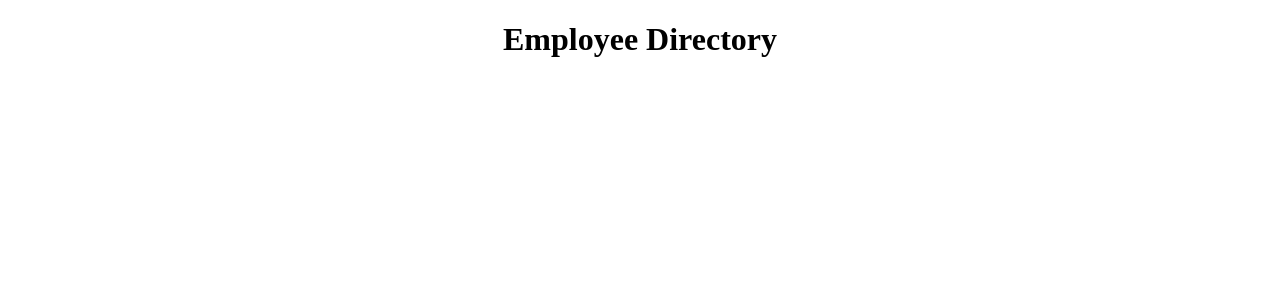
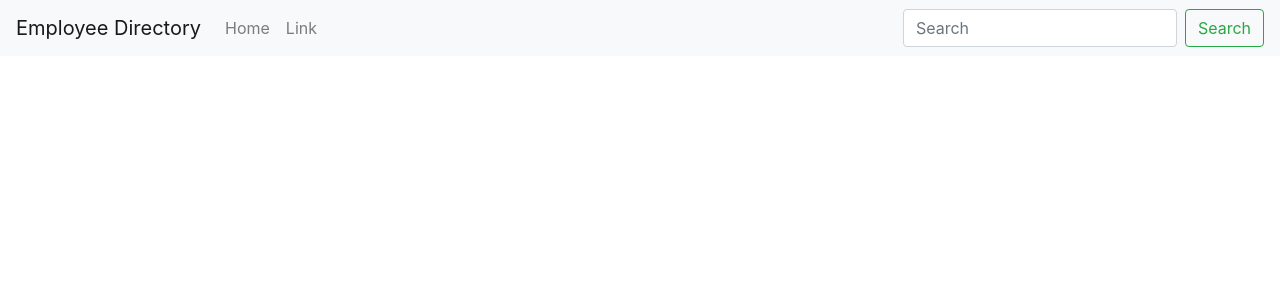
Before and after one commit to Sammon123/employee-directory, a React (Create React App) app: page / in a window 1280 px wide. Shown: the top 300 px of the page. Built offline with nearby package versions, Linux system fonts and the light colour scheme.

Commit message:
initialized header component

```diff
--- a/package.json
+++ b/package.json
@@ -7,6 +7,7 @@
     "@testing-library/react": "^9.5.0",
     "@testing-library/user-event": "^7.2.1",
     "react": "^16.13.1",
+    "react-bootstrap": "^1.3.0",
     "react-dom": "^16.13.1",
     "react-scripts": "3.4.1"
   },
--- a/public/index.html
+++ b/public/index.html
@@ -24,6 +24,12 @@
       work correctly both with client-side routing and a non-root public URL.
       Learn how to configure a non-root public URL by running `npm run build`.
     -->
+		<link
+			rel="stylesheet"
+			href="https://maxcdn.bootstrapcdn.com/bootstrap/4.5.0/css/bootstrap.min.css"
+			integrity="sha384-9aIt2nRpC12Uk9gS9baDl411NQApFmC26EwAOH8WgZl5MYYxFfc+NcPb1dKGj7Sk"
+			crossorigin="anonymous"
+		/>
 		<title>React App</title>
 	</head>
 	<body>
--- a/src/App.js
+++ b/src/App.js
@@ -1,10 +1,11 @@
 import React from 'react';
+import Header from './components/Header'
 import './App.css';
 
 function App() {
   return (
     <div className="App">
-      <h1>Employee Directory</h1>
+      <Header />
     </div>
   );
 }
--- /dev/null
+++ b/src/components/Header.js
@@ -0,0 +1,27 @@
+import React from 'react'
+import Navbar from 'react-bootstrap/Navbar'
+import Nav from 'react-bootstrap/Nav'
+import Form from 'react-bootstrap/Form'
+import FormControl from 'react-bootstrap/FormControl'
+import Button from 'react-bootstrap/Button'
+
+const Header = () => {
+    return (
+        <Navbar bg="light" expand="lg">
+            <Navbar.Brand href="#home">Employee Directory</Navbar.Brand>
+            <Navbar.Toggle aria-controls="basic-navbar-nav" />
+            <Navbar.Collapse id="basic-navbar-nav">
+                <Nav className="mr-auto">
+                    <Nav.Link href="#home">Home</Nav.Link>
+                    <Nav.Link href="#link">Link</Nav.Link>
+                </Nav>
+                <Form inline>
+                    <FormControl type="text" placeholder="Search" className="mr-sm-2" />
+                    <Button variant="outline-success">Search</Button>
+                </Form>
+            </Navbar.Collapse>
+        </Navbar>
+    )
+}
+
+export default Header
```
Also changed, not shown: 1 other file (tests, documents, lock files or other folders). Lines whose indentation alone changed are shown as unchanged.
